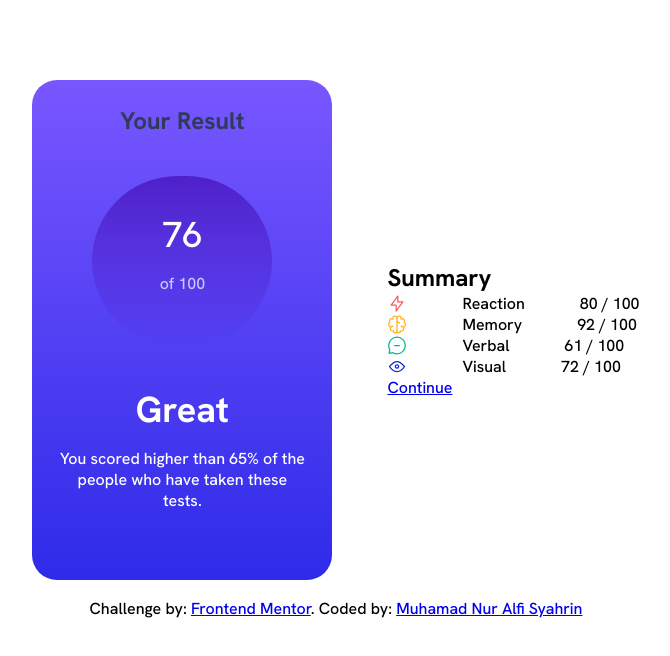
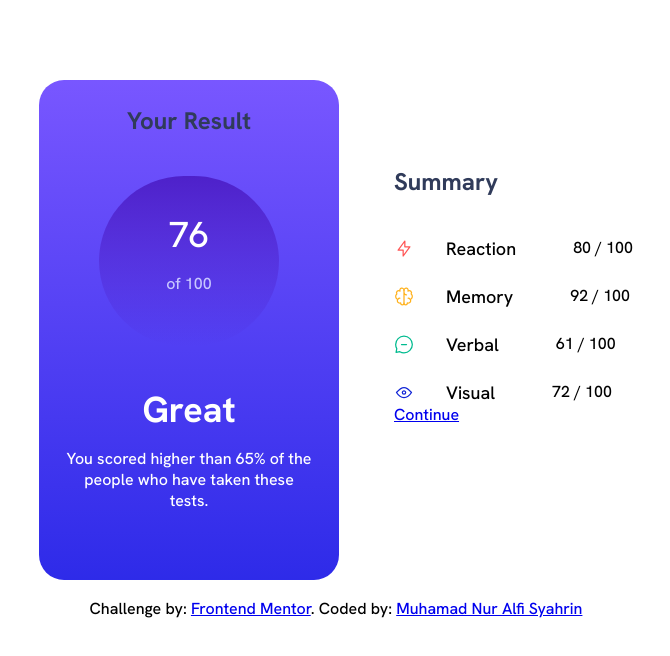
Before and after one commit to TahoeBoelat/result-summary-FEM, a plain HTML site: page index.html in a window 1280 px wide. Shown: the whole page, without its empty margins (304-974 px from the left). Drawn offline with Linux system fonts and the light colour scheme.

Commit message:
styling on progress

```diff
--- a/style.css
+++ b/style.css
@@ -5,6 +5,7 @@
     margin: 0;
     font-family: 'Hanken Grotesk', arial;
 }
+/* End of general */
 
 /* Desktop style */
 .container {
@@ -14,6 +15,7 @@
     gap: 55px;
     margin-top: 80px;
 }
+/* First section */
 .firstSection {
     background: linear-gradient(to bottom, hsl(252, 100%, 67%), hsl(241, 81%, 54%));
     border-radius: 25px;
@@ -56,11 +58,28 @@
     margin-top: 15px;
     text-align: center;
 }
+/* End of first section */
+/* Second  section */
 .secondSection {
+    margin-top: -70px;
+}
+.secondSectionTitle {
+    margin-bottom: 40px;
+    color: hsl(224, 30%, 27%);
+    font-weight: 700;
 }
 .subContainer {
+    margin-top: 25px;
+    padding: 0;
+    gap: 45px;
     display: flex;
-    gap: 55px;
+    column-gap: 2em;
+}
+.subTitle {
+    font-size: 18px;
+}
+.subResult {
+    margin-left: 25px;
 }
 .disclaimer {
     margin-top: 18px;
```
